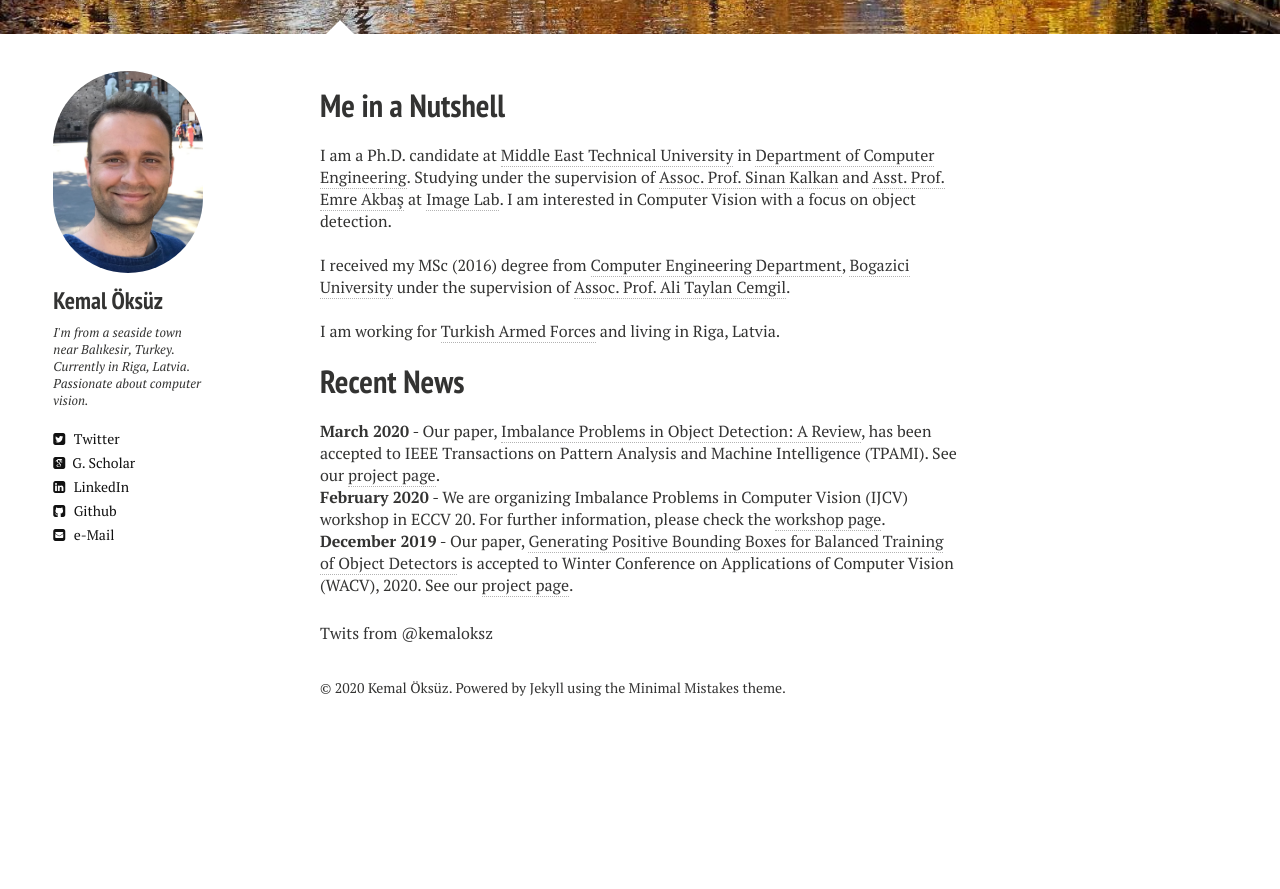
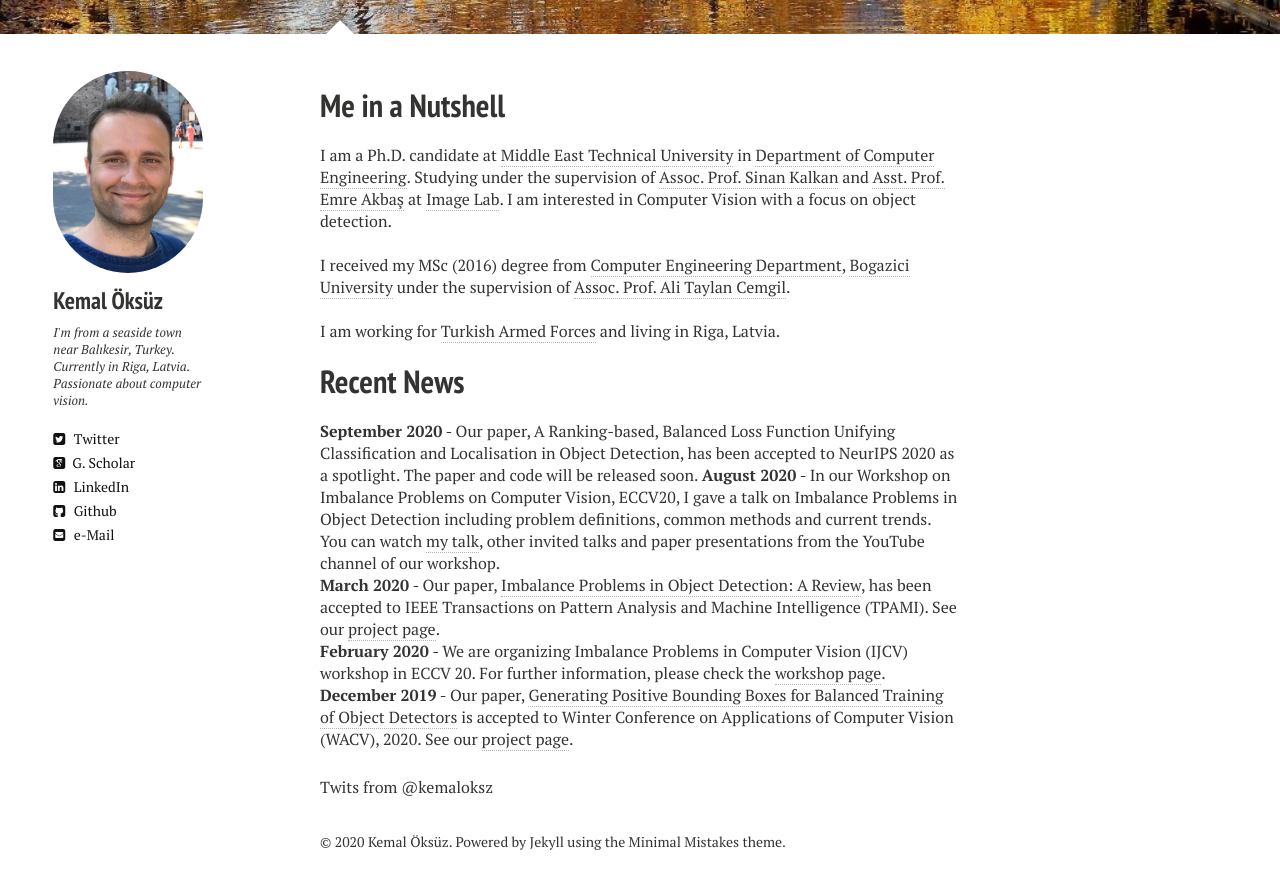
Before and after one commit to kemaloksuz/kemaloksuz.github.io, a Jekyll site: the page built from index.md, in a window 1280 px wide and 900 px high, scrolled down 648 px. Shown: the top 889 px of the window. Built offline with Jekyll 4.4.1, drawn with Linux system fonts in a browser that asks for light colours; nearby versions of some CDN libraries; comment, search, counter and statistics services are not loaded; before the commit the page ends 1394 px from its top, so only the background shows below that.

Commit message:
Update index.md

```diff
--- a/index.md
+++ b/index.md
@@ -16,6 +16,8 @@ I received my MSc (2016) degree from <a href="https://www.cmpe.boun.edu.tr" targ
 I am working for <a href="https://www.tsk.tr/HomeEng" target="_blank">Turkish Armed Forces</a> and living in Riga, Latvia.
 
 <h1>Recent News</h1>
+**September 2020** - Our paper, A Ranking-based, Balanced Loss Function Unifying Classification and Localisation in Object Detection, has been accepted to NeurIPS 2020 as a spotlight. The paper and code will be released soon.
+**August 2020** - In our Workshop on Imbalance Problems on Computer Vision, ECCV20, I gave a talk on Imbalance Problems in Object Detection including problem definitions, common methods and current trends. You can watch <a href="https://www.youtube.com/watch?v=g2TN_ZCrOj4&t=1s" target="_blank">my talk</a>, other invited talks and paper presentations from the YouTube channel of our workshop.<br />
 **March 2020** - Our paper, <a href="https://arxiv.org/abs/1909.00169" target="_blank">Imbalance Problems in Object Detection: A Review</a>, has been accepted to IEEE Transactions on Pattern Analysis and Machine Intelligence (TPAMI). See our <a href="https://github.com/kemaloksuz/ObjectDetectionImbalance" target="_blank">project page</a>.<br />
 **February 2020** - We are organizing Imbalance Problems in Computer Vision (IJCV) workshop in ECCV 20. For further information, please check the <a href="https://sites.google.com/view/ipcv2020/" target="_blank"> workshop page</a>.<br />
 **December 2019** - Our paper, <a href="https://arxiv.org/abs/1909.09777" target="_blank">Generating Positive Bounding Boxes for Balanced Training of Object Detectors</a> is accepted to Winter Conference on Applications of Computer Vision (WACV), 2020. See our <a href="https://github.com/kemaloksuz/BoundingBoxGenerator" target="_blank">project page</a>.<br />
```
